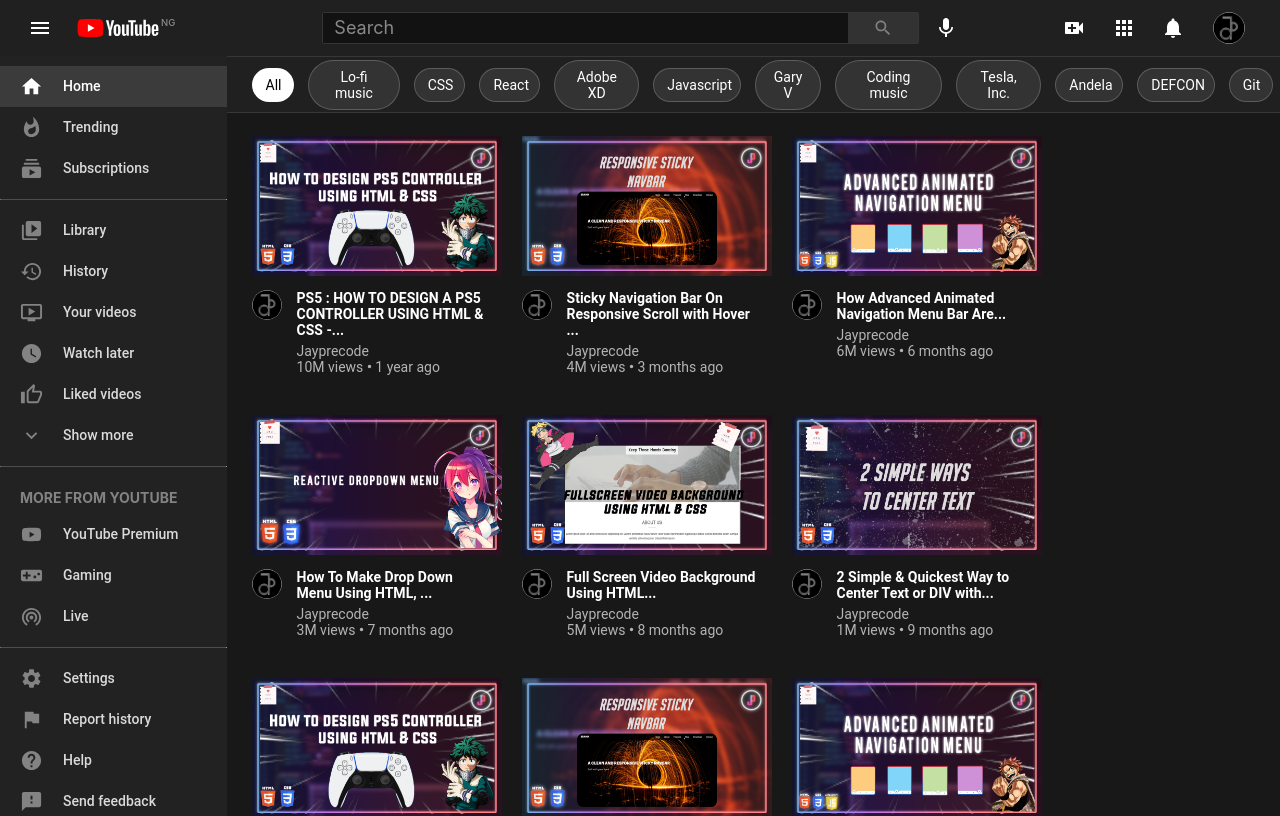
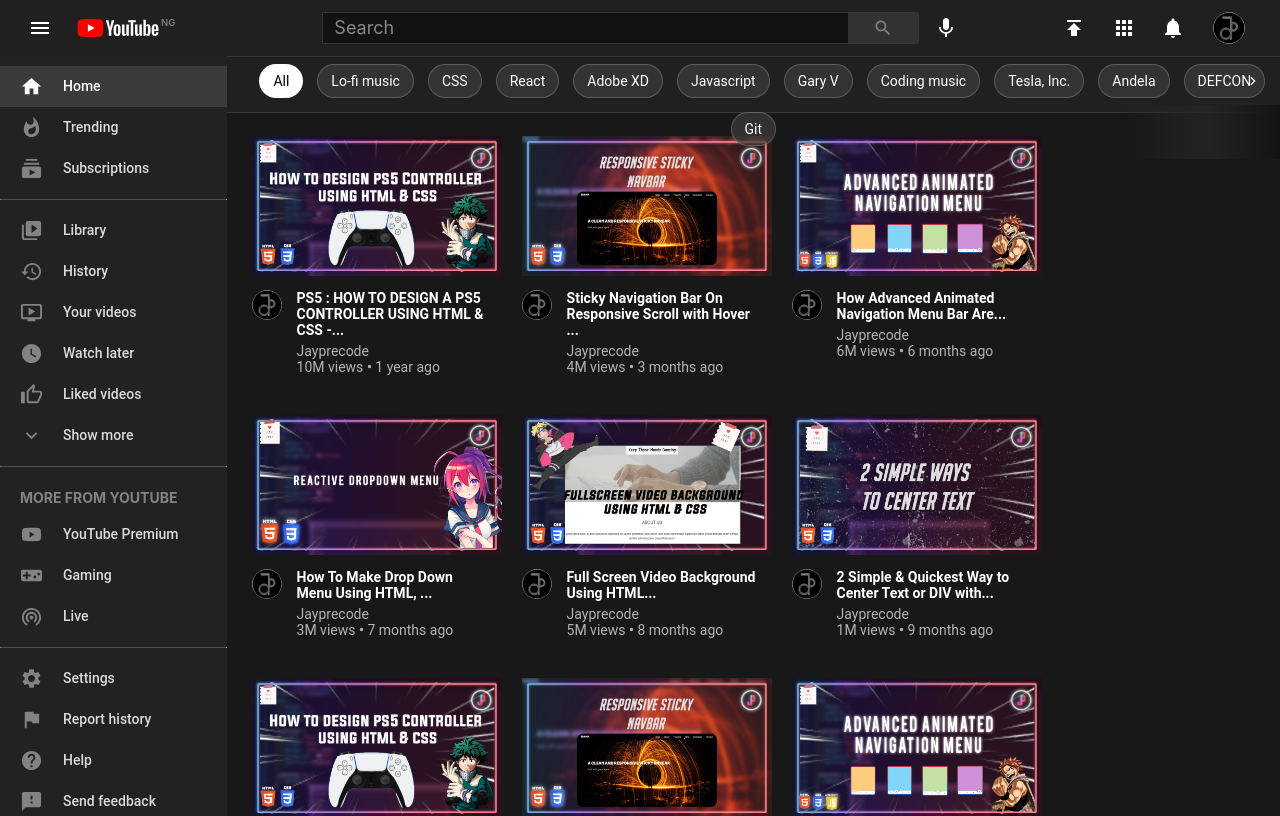
Before and after one commit to Jayprecode/youtube-clone, a React (Create React App) app: page / in a window 1280 px wide. Shown: the top 816 px of the page. Built offline with nearby package versions, Linux system fonts and the light colour scheme.

Commit message:
initial commit

```diff
--- a/src/Header.js
+++ b/src/Header.js
@@ -2,13 +2,13 @@ import React from "react";
 import "./Header.css";
 import MenuIcon from "@material-ui/icons/Menu";
 import SearchIcon from "@material-ui/icons/Search";
-import VideoCallIcon from "@material-ui/icons/VideoCall";
 import AppsIcon from "@material-ui/icons/Apps";
 import NotificationIcon from "@material-ui/icons/Notifications";
 import { Avatar } from "@material-ui/core";
 import MicIcon from "@material-ui/icons/Mic";
 import { makeStyles } from "@material-ui/core/styles";
 import CI from "./img/CI.png";
+import PublishIcon from "@material-ui/icons/Publish";
 
 function Header() {
   const useStyles = makeStyles({
@@ -140,13 +140,10 @@ function Header() {
           <MicIcon className={classes.mi} />
         </div>
         <div className="header__icons">
-          <VideoCallIcon className={classes.vci} />
+          <PublishIcon className={classes.vci} />
           <AppsIcon className={classes.ai} />
           <NotificationIcon className={classes.ni} />
-          <Avatar
-            alt="Jayprecode"
-            src={CI}
-            className={classes.small} />
+          <Avatar alt="Jayprecode" src={CI} className={classes.small} />
         </div>
       </div>
     </>
--- a/src/HeaderButtons.css
+++ b/src/HeaderButtons.css
@@ -10,7 +10,6 @@
     top: 56px;
     left:17.7%;
     z-index: 10;
-    display: flex;
     align-items: center;
     text-align: center;
 }
@@ -19,6 +18,8 @@
     background: rgba(60, 60, 60, 0.7);
     padding: 8px 13px;
     margin: 7px;
+    display: inline-flex;
+    word-wrap: normal;
     border-radius: 25px;
     overflow: hidden;
     font-family: Roboto;
@@ -30,3 +31,11 @@
     color: #000;
     margin-left: 25px;
 }
+.button_faderight {
+    position: relative;
+    bottom: 48px;
+    left: 85%;
+    height: 3.4rem;
+    width: 170px;
+    background-image: linear-gradient(90deg, transparent, rgba(37, 37, 37, 0.844), #111);
+}
--- a/src/HeaderButtons.js
+++ b/src/HeaderButtons.js
@@ -1,9 +1,23 @@
 import React from "react"
 import "./HeaderButtons.css";
+import ArrowForwardIosIcon from "@material-ui/icons/ArrowForwardIos";
+import { makeStyles } from "@material-ui/core/styles";
 
 
 function HeaderButtons() {
+    const useStyles = makeStyles({
+        next: {
+            position: "absolute",
+            left: "97%",
+            color: "white",
+            zIndex: "100",
+            top: "19px",
+            fontSize:"10px",
+        }
+    })
+    const classes = useStyles();
     return (
+      <>
         <div className="recommendedVideoButtons">
           <button className=" btn selected">All</button>
           <button className=" btn">Lo-fi music</button>
@@ -17,7 +31,10 @@ function HeaderButtons() {
           <button className=" btn">Andela</button>
           <button className=" btn">DEFCON</button>
           <button className=" btn">Git</button>
+          <ArrowForwardIosIcon className={classes.next} />
+          <div className="button_faderight" />
         </div>
+      </>
     );
 }
 
```
Also changed, not shown: 1 other file (tests, documents, lock files or other folders). Lines whose indentation alone changed are shown as unchanged.
